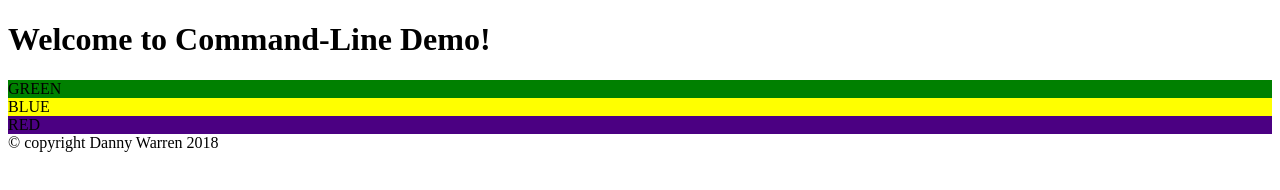
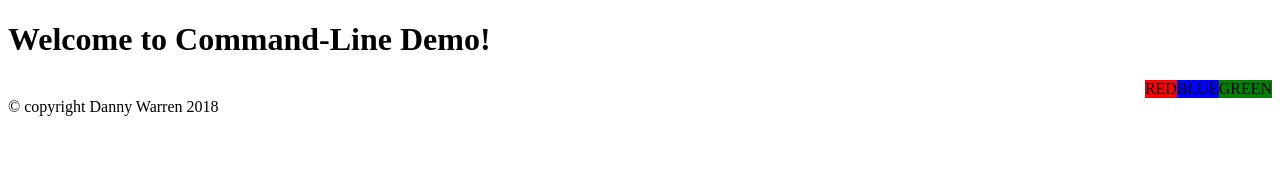
Before and after one commit to dannydwarren/command-line-demo, a plain HTML site: page index.html in a window 1280 px wide. Drawn offline with Linux system fonts and the light colour scheme.

Commit message:
Layout as row-reverse and correct colors

```diff
--- a/index.css
+++ b/index.css
@@ -3,9 +3,14 @@
 }
 
 .section-blue {
-	background-color: yellow;
+	background-color: blue;
 }
 
 .section-red {
-	background-color: indigo;
+	background-color: red;
 }
+
+main {
+	display: flex;
+	flex-direction: row-reverse;
+}
```
